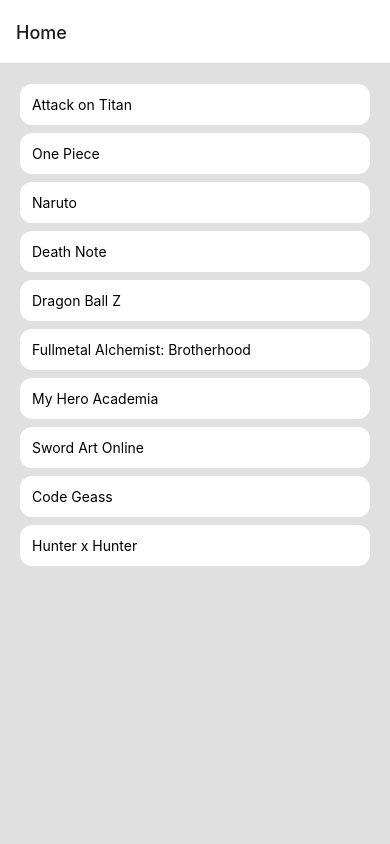
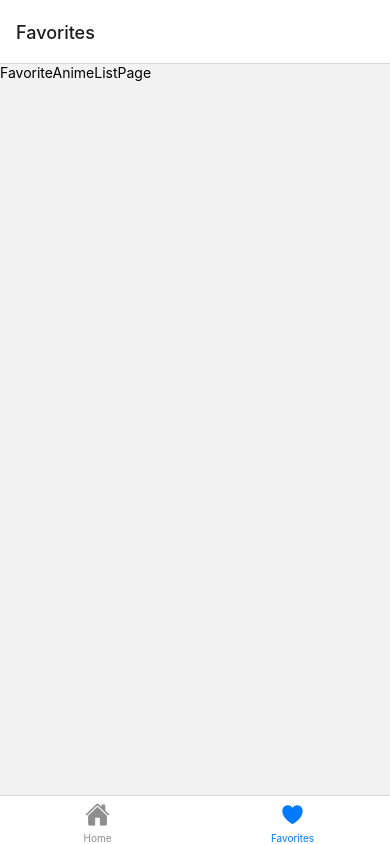
Before and after one commit to duyhq-zee/mma301_assignment_3, a React Native app: screen /FavoriteAnimeListPage in a window 390 px wide. Built offline with nearby package versions, Linux system fonts and the light colour scheme.

Commit message:
[New] Basic navigation

```diff
--- a/App.tsx
+++ b/App.tsx
@@ -2,17 +2,55 @@
 import { StyleSheet } from 'react-native';
 import { NavigationContainer } from '@react-navigation/native';
 import { createNativeStackNavigator } from '@react-navigation/native-stack';
+import { createBottomTabNavigator } from '@react-navigation/bottom-tabs';
+import { Ionicons } from '@expo/vector-icons';
+
 import HomePage from './pages/home/HomePage';
+import FavoriteAnimeListPage from './pages/favoriteAnimeListPage/FavoriteAnimeListPage';
 import AnimeDetaiPage from './pages/animeDetail/AnimeDetaiPage';
 
 const Stack = createNativeStackNavigator();
+const BottomTab = createBottomTabNavigator();
+
+const HomeNavigator = () => {
+	return (
+		<BottomTab.Navigator>
+			<BottomTab.Screen
+				name="Home"
+				component={HomePage}
+				options={{
+					tabBarIcon: ({ color, size }) => (
+						<Ionicons name="home" color={color} size={size} />
+					),
+				}}
+			/>
+			<BottomTab.Screen
+				name="FavoriteAnimeListPage"
+				component={FavoriteAnimeListPage}
+				options={{
+					title: 'Favorites',
+					tabBarIcon: ({ color, size }) => (
+						<Ionicons name="heart" color={color} size={size} />
+					),
+					tabBarLabel: 'Favorites',
+				}}
+			/>
+		</BottomTab.Navigator>
+	);
+};
 
 export default function App() {
 	return (
 		<>
 			<NavigationContainer>
 				<Stack.Navigator>
-					<Stack.Screen name="Home" component={HomePage} />
+					<Stack.Screen
+						name="HomeNavigator"
+						component={HomeNavigator}
+						options={{
+							headerShown: false,
+						}}
+					/>
 					<Stack.Screen name="AnimeDetail" component={AnimeDetaiPage} />
 				</Stack.Navigator>
 			</NavigationContainer>
--- a/package.json
+++ b/package.json
@@ -9,6 +9,7 @@
     "web": "expo start --web"
   },
   "dependencies": {
+    "@react-navigation/bottom-tabs": "^6.5.8",
     "@react-navigation/native": "^6.1.6",
     "@react-navigation/native-stack": "^6.9.13",
     "expo": "~48.0.18",
--- a/pages/animeDetail/AnimeDetaiPage.tsx
+++ b/pages/animeDetail/AnimeDetaiPage.tsx
@@ -1,10 +1,17 @@
 import React from 'react';
 import { Text, View } from 'react-native';
 
-export default function AnimeDetaiPage() {
+interface AnimeDetaiPageProps {
+	route: any;
+}
+
+export default function AnimeDetaiPage({ route }: AnimeDetaiPageProps) {
+	const { anime } = route.params;
 	return (
 		<View>
-			<Text>AnimeDetaiPage</Text>
+			<Text>
+				{anime.id} - {anime.name}
+			</Text>
 		</View>
 	);
 }
--- /dev/null
+++ b/pages/favoriteAnimeListPage/FavoriteAnimeListPage.tsx
@@ -0,0 +1,10 @@
+import React from 'react';
+import { Text, View } from 'react-native';
+
+export default function FavoriteAnimeListPage() {
+	return (
+		<View>
+			<Text>FavoriteAnimeListPage</Text>
+		</View>
+	);
+}
```
Also changed, not shown: 1 other file (tests, documents, lock files or other folders).
